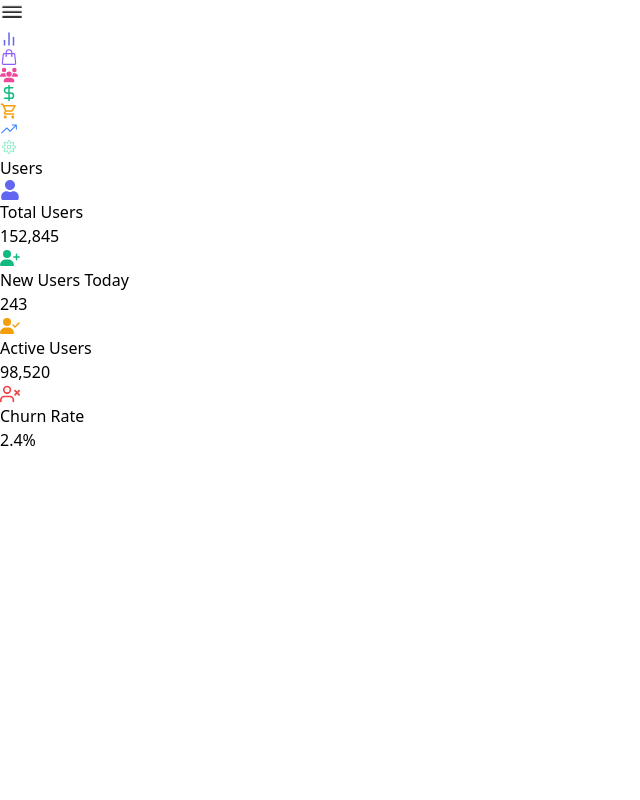
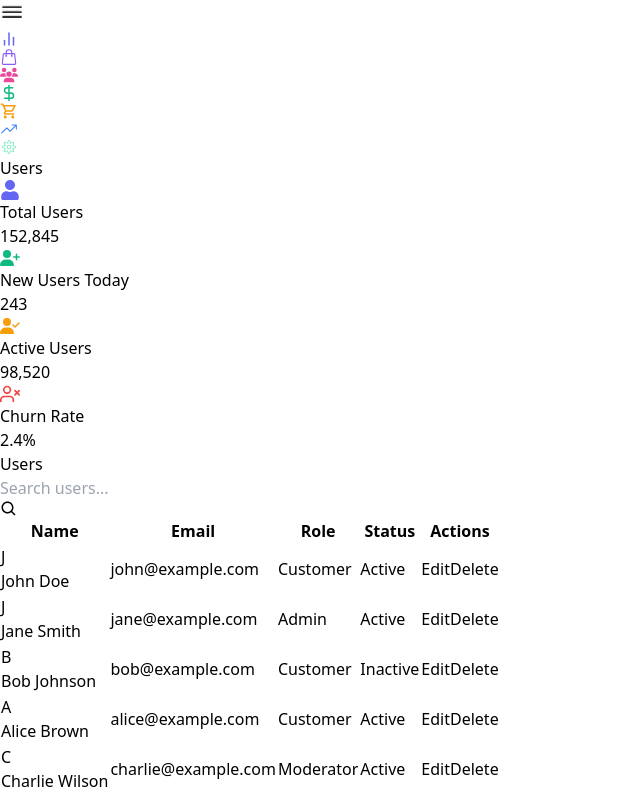
Before and after one commit to AshikurZaman01/Admin-Dashboard-02, a React (Vite) app: page /users in a window 1280 px wide. Shown: the whole page, without its empty margins (0-640 px from the left). Built offline with nearby package versions, Linux system fonts and the light colour scheme.

Commit message:
add Users section

```diff
--- a/src/Components/Pages/Users/Users.jsx
+++ b/src/Components/Pages/Users/Users.jsx
@@ -1,7 +1,30 @@
+import { useState } from "react";
 import Header from "../../Common/Header/Header";
 import Stat from "./Stat/Stat";
+import UsersTable from "./UsersTable/UsersTable";
 
 const Users = () => {
+
+    const userData = [
+        { id: 1, name: "John Doe", email: "john@example.com", role: "Customer", status: "Active" },
+        { id: 2, name: "Jane Smith", email: "jane@example.com", role: "Admin", status: "Active" },
+        { id: 3, name: "Bob Johnson", email: "bob@example.com", role: "Customer", status: "Inactive" },
+        { id: 4, name: "Alice Brown", email: "alice@example.com", role: "Customer", status: "Active" },
+        { id: 5, name: "Charlie Wilson", email: "charlie@example.com", role: "Moderator", status: "Active" },
+    ];
+
+    const [searchTerm, setSearchTerm] = useState("");
+    const [filteredUsers, setFilteredUsers] = useState(userData);
+
+    const handleSearch = (e) => {
+        const term = e.target.value.toLowerCase();
+        setSearchTerm(term);
+        const filtered = userData.filter(
+            (user) => user.name.toLowerCase().includes(term) || user.email.toLowerCase().includes(term)
+        );
+        setFilteredUsers(filtered);
+    };
+
     return (
         <div className='flex-1 overflow-auto relative z-10'>
 
@@ -12,6 +35,9 @@ const Users = () => {
                 {/* STATS */}
                 <Stat></Stat>
 
+                {/* users table */}
+                <UsersTable userData={userData} searchTerm={searchTerm} filteredUsers={filteredUsers} handleSearch={handleSearch} ></UsersTable>
+
             </main>
 
         </div>
--- /dev/null
+++ b/src/Components/Pages/Users/UsersTable/Table/Table.jsx
@@ -0,0 +1,20 @@
+import TableBody from "./TableBody"
+import TableHead from "./TableHead"
+
+const Table = ({ userData, filteredUsers }) => {
+    return (
+        <div className='overflow-x-auto'>
+
+            <table className='min-w-full divide-y divide-gray-700'>
+
+                <TableHead></TableHead>
+
+                <TableBody userData={userData} filteredUsers={filteredUsers}></TableBody>
+
+            </table>
+
+        </div>
+    )
+}
+
+export default Table
--- /dev/null
+++ b/src/Components/Pages/Users/UsersTable/Table/TableBody.jsx
@@ -0,0 +1,58 @@
+import { motion } from "framer-motion";
+
+
+const TableBody = ({ userData, filteredUsers }) => {
+    return (
+        <tbody className='divide-y divide-gray-700'>
+
+            {filteredUsers.map((user) => (
+                <motion.tr
+                    key={user.id}
+                    initial={{ opacity: 0 }}
+                    animate={{ opacity: 1 }}
+                    transition={{ duration: 0.3 }}
+                >
+                    <td className='px-6 py-4 whitespace-nowrap'>
+                        <div className='flex items-center'>
+                            <div className='flex-shrink-0 h-10 w-10'>
+                                <div className='h-10 w-10 rounded-full bg-gradient-to-r from-purple-400 to-blue-500 flex items-center justify-center text-white font-semibold'>
+                                    {user.name.charAt(0)}
+                                </div>
+                            </div>
+                            <div className='ml-4'>
+                                <div className='text-sm font-medium text-gray-100'>{user.name}</div>
+                            </div>
+                        </div>
+                    </td>
+
+                    <td className='px-6 py-4 whitespace-nowrap'>
+                        <div className='text-sm text-gray-300'>{user.email}</div>
+                    </td>
+                    <td className='px-6 py-4 whitespace-nowrap'>
+                        <span className='px-2 inline-flex text-xs leading-5 font-semibold rounded-full bg-blue-800 text-blue-100'>
+                            {user.role}
+                        </span>
+                    </td>
+
+                    <td className='px-6 py-4 whitespace-nowrap'>
+                        <span
+                            className={`px-2 inline-flex text-xs leading-5 font-semibold rounded-full ${user.status === "Active"
+                                ? "bg-green-800 text-green-100"
+                                : "bg-red-800 text-red-100"
+                                }`}
+                        >
+                            {user.status}
+                        </span>
+                    </td>
+
+                    <td className='px-6 py-4 whitespace-nowrap text-sm text-gray-300'>
+                        <button className='text-indigo-400 hover:text-indigo-300 mr-2'>Edit</button>
+                        <button className='text-red-400 hover:text-red-300'>Delete</button>
+                    </td>
+                </motion.tr>
+            ))}
+        </tbody>
+    )
+}
+
+export default TableBody
--- /dev/null
+++ b/src/Components/Pages/Users/UsersTable/Table/TableHead.jsx
@@ -0,0 +1,26 @@
+
+const TableHead = () => {
+    return (
+        <thead>
+            <tr>
+                <th className='px-6 py-3 text-left text-xs font-medium text-gray-400 uppercase tracking-wider'>
+                    Name
+                </th>
+                <th className='px-6 py-3 text-left text-xs font-medium text-gray-400 uppercase tracking-wider'>
+                    Email
+                </th>
+                <th className='px-6 py-3 text-left text-xs font-medium text-gray-400 uppercase tracking-wider'>
+                    Role
+                </th>
+                <th className='px-6 py-3 text-left text-xs font-medium text-gray-400 uppercase tracking-wider'>
+                    Status
+                </th>
+                <th className='px-6 py-3 text-left text-xs font-medium text-gray-400 uppercase tracking-wider'>
+                    Actions
+                </th>
+            </tr>
+        </thead>
+    )
+}
+
+export default TableHead
--- /dev/null
+++ b/src/Components/Pages/Users/UsersTable/UsersHeader.jsx
@@ -0,0 +1,25 @@
+import { BiSearch } from "react-icons/bi";
+
+const UsersHeader = ({ searchTerm, handleSearch }) => {
+
+
+
+    return (
+        <div className='flex justify-between items-center mb-6'>
+            <h2 className='text-xl font-semibold text-gray-100'>Users</h2>
+
+            <div className='relative'>
+                <input
+                    type='text'
+                    placeholder='Search users...'
+                    className='bg-gray-700 text-white placeholder-gray-400 rounded-lg pl-10 pr-4 py-2 focus:outline-none focus:ring-2 focus:ring-blue-500'
+                    value={searchTerm}
+                    onChange={handleSearch}
+                />
+                <BiSearch className='absolute left-3 top-2.5 text-gray-400' size={18} />
+            </div>
+        </div>
+    )
+}
+
+export default UsersHeader
--- /dev/null
+++ b/src/Components/Pages/Users/UsersTable/UsersTable.jsx
@@ -0,0 +1,26 @@
+import { useState } from "react";
+import { motion } from "framer-motion";
+import { BiSearch } from "react-icons/bi";
+import UsersHeader from "./UsersHeader";
+import Table from "./Table/Table";
+
+const UsersTable = ({ userData, filteredUsers, searchTerm, handleSearch }) => {
+
+
+
+
+    return (
+        <motion.div className='bg-gray-800 bg-opacity-50 backdrop-blur-md shadow-lg rounded-xl p-6 border border-gray-700'
+            initial={{ opacity: 0, y: 20 }}
+            animate={{ opacity: 1, y: 0 }}
+            transition={{ delay: 0.2 }}>
+
+            <UsersHeader userData={userData} searchTerm={searchTerm} filteredUsers={filteredUsers} handleSearch={handleSearch}></UsersHeader>
+
+            <Table userData={userData} filteredUsers={filteredUsers}></Table>
+
+        </motion.div>
+    )
+}
+
+export default UsersTable
```
